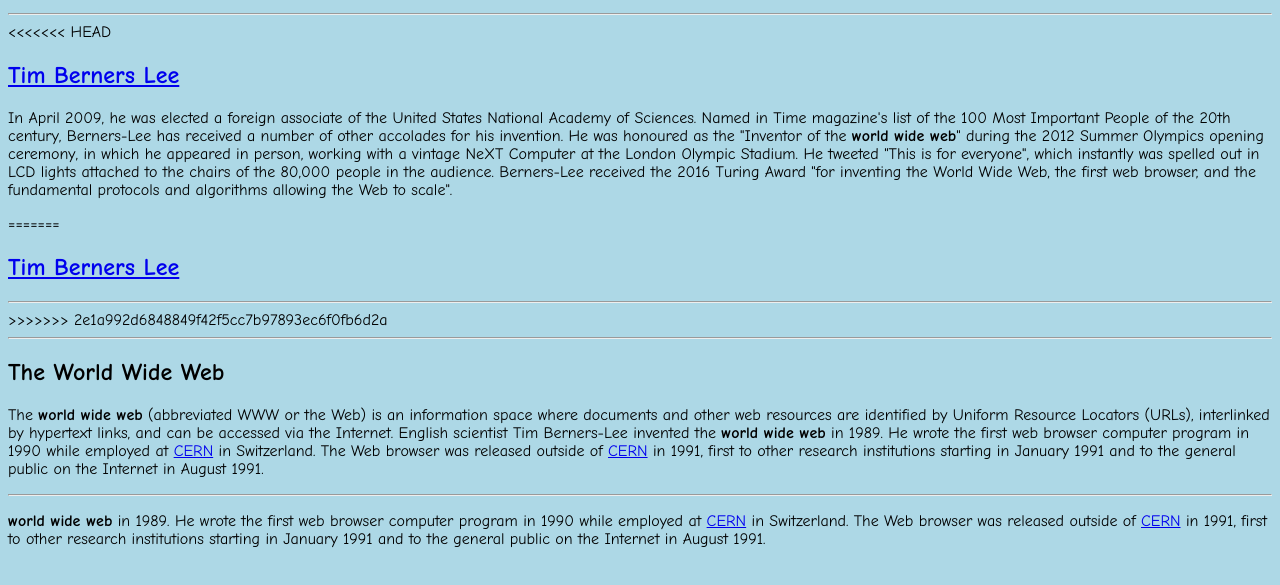
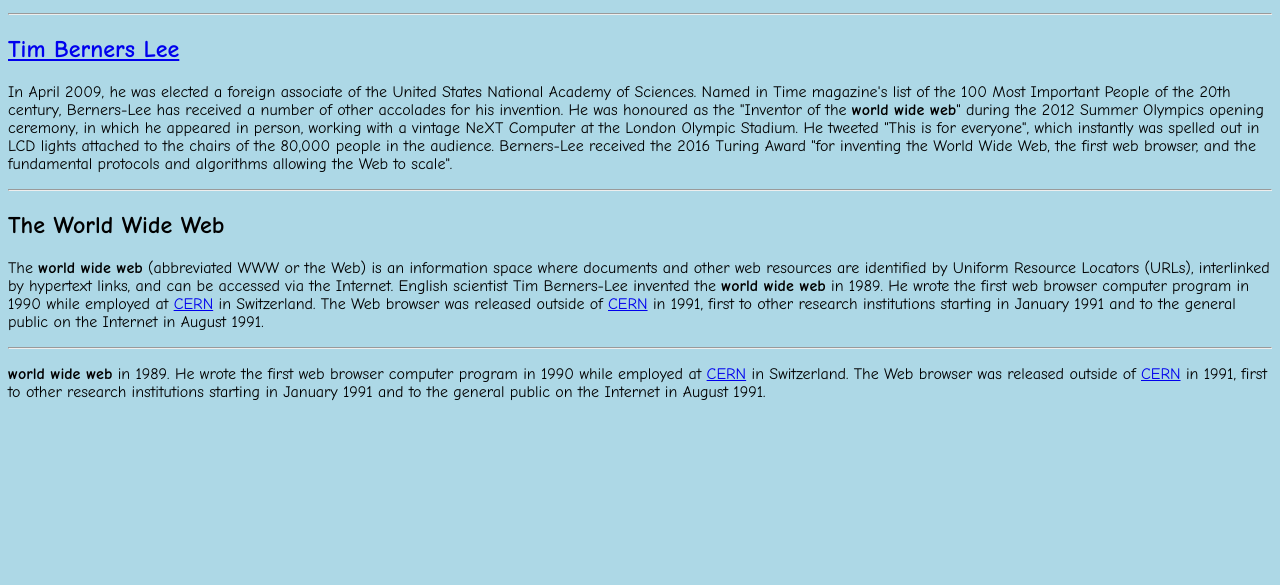
Before and after one commit to CormacKeane/Cormac-Maher-Keane, a plain HTML site: page index.html in a window 1280 px wide. Shown: the part 137-722 px from the top of the page. Drawn offline with Linux system fonts and the light colour scheme.

Commit message:
added text

```diff
--- a/index.html
+++ b/index.html
@@ -13,7 +13,6 @@
 	communication between a Hypertext Transfer Protocol (HTTP) client and server via the internet in
 	mid-November the same year.</p>
 <hr>
-<<<<<<< HEAD
 	<h2><a href="https://en.wikipedia.org/wiki/Tim_Berners-Lee" target="_blank">Tim Berners Lee</a></h2>
 
     <p>In April 2009, he was elected a foreign associate of the United States National Academy of Sciences.
@@ -25,10 +24,6 @@
 		people in the audience. Berners-Lee received the 2016 Turing Award "for inventing the World Wide
 		Web, the first web browser, and the fundamental protocols and algorithms allowing the Web to
 		scale".</p>
-=======
-	<h2 id="T"><a href="https://en.wikipedia.org/wiki/Tim_Berners-Lee" target="_blank">Tim Berners Lee</a></h2>
-<hr>
->>>>>>> 2e1a992d6848849f42f5cc7b97893ec6f0fb6d2a
 
 <hr>
 	<h2>The World Wide Web</h2>
```
